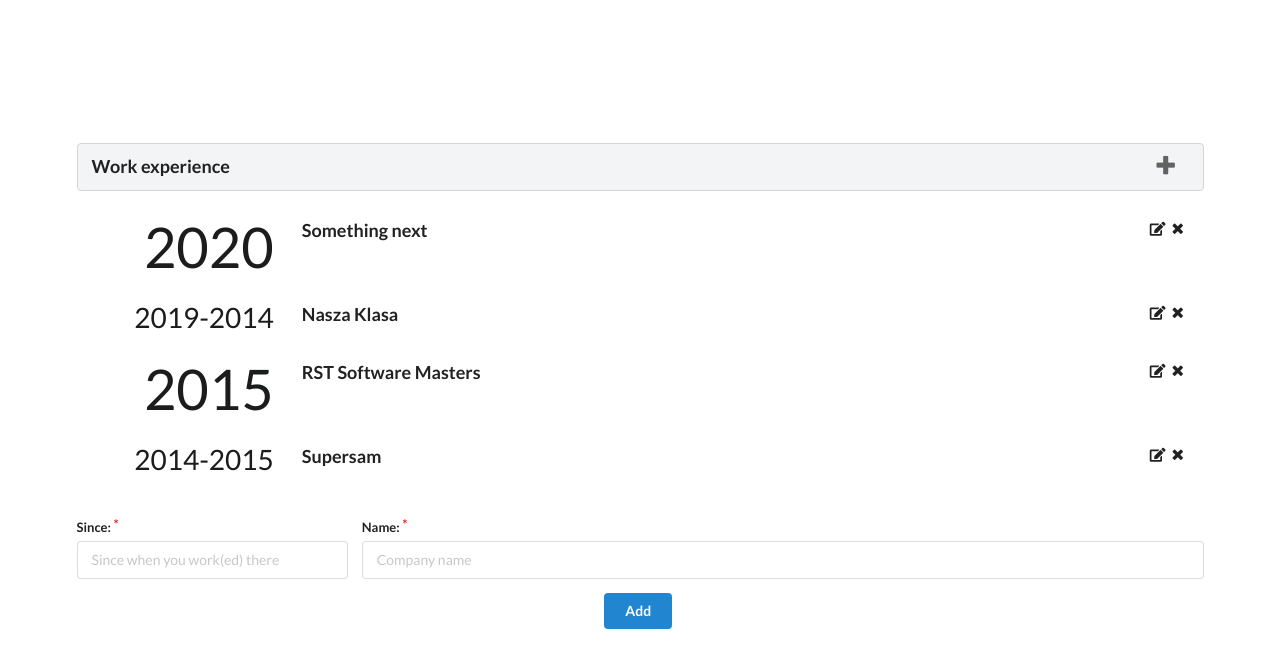
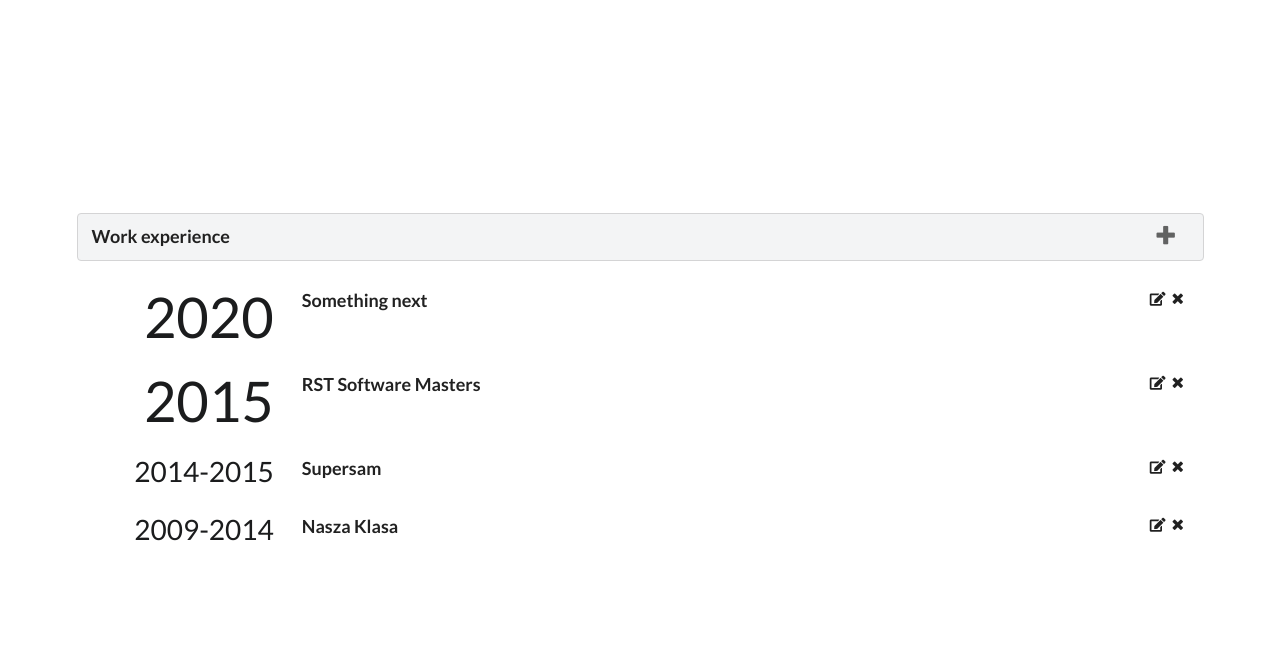
Before and after one commit to m4rcinkowski/cv-generator, a React (Create React App) app: page / in a window 1280 px wide. Shown: the top 668 px of the page. Built offline with nearby package versions, Linux system fonts and the light colour scheme.

Commit message:
work item creation form expandable on a click

```diff
--- a/src/components/App.tsx
+++ b/src/components/App.tsx
@@ -5,7 +5,7 @@
   return (
     <div className="ui middle aligned grid container" style={{ height: '100vh' }}>
       <WorkExperienceSection workItems={[
-        {id: 1, name: 'Nasza Klasa', dateFrom: new Date('2019'), dateTo: new Date('2014')},
+        {id: 1, name: 'Nasza Klasa', dateFrom: new Date('2009'), dateTo: new Date('2014')},
         {id: 2, name: 'Supersam', dateFrom: new Date('2014'), dateTo: new Date('2015')},
         {id: 3, name: 'RST Software Masters', dateFrom: new Date('2015')},
         {id: 4, name: 'Something next', dateFrom: new Date('2020')},
--- a/src/components/SectionHeader.tsx
+++ b/src/components/SectionHeader.tsx
@@ -1,8 +1,13 @@
 import React from 'react';
 
-export const Header = (props: { name: string }) => (
+type HeaderProps = {
+  name: string,
+  onAddClicked: () => void,
+};
+
+export const Header = (props: HeaderProps) => (
   <div className="ui header block clearing segment">
-    <div className="ui right floated sub header">
+    <div className="ui right floated sub header" onClick={props.onAddClicked} style={{ cursor: 'pointer' }}>
       <i className="add tiny icon"/>
     </div>
     <div className="ui left floated header">
--- a/src/components/work-experience/WorkExperienceSection.tsx
+++ b/src/components/work-experience/WorkExperienceSection.tsx
@@ -1,4 +1,4 @@
-import React from 'react';
+import React, { ReactNode } from 'react';
 import { Header } from '../SectionHeader';
 import WorkItemCreateForm, { CreatedWorkItem } from './WorkItemCreateForm';
 import SectionItem from './SectionItem';
@@ -22,6 +22,7 @@
 
 type WorkExperienceState = {
   workItems: WorkItem[],
+  showCreationForm: boolean,
 };
 
 class WorkExperienceSection extends React.Component<WorkExperienceProps, WorkExperienceState> {
@@ -32,10 +33,13 @@
 
   constructor(props: Readonly<WorkExperienceProps>) {
     super(props);
-    this.state = { workItems: WorkExperienceSection.sortItems(props.workItems) };
+    this.state = {
+      workItems: WorkExperienceSection.sortItems(props.workItems),
+      showCreationForm: false,
+    };
   }
 
-  public render(): React.ReactElement<any, string | React.JSXElementConstructor<any>> | string | number | {} | React.ReactNodeArray | React.ReactPortal | boolean | null | undefined {
+  public render(): React.ReactNode {
     return (
       <div className="column">
         {this.renderSection()}
@@ -59,8 +63,17 @@
     return workItems.sort((a, b) => b.dateFrom.getTime() - a.dateFrom.getTime());
   }
 
+  private onAddClicked = () => {
+    this.setState({ showCreationForm: !this.state.showCreationForm });
+  };
+
   private renderSection() {
-    let content;
+    let content: ReactNode;
+    let creationForm: ReactNode;
+
+    if (this.state.showCreationForm) {
+      creationForm = <WorkItemCreateForm onSubmit={this.onNewItem}/>;
+    }
 
     if (!this.state.workItems.length) {
       content = <div className="ui center aligned padded text container" style={{ height: '4em' }}>
@@ -73,9 +86,9 @@
     }
 
     return <>
-      <Header name="Work experience"/>
+      <Header name="Work experience" onAddClicked={this.onAddClicked}/>
       {content}
-      <WorkItemCreateForm onSubmit={this.onNewItem}/>
+      {creationForm}
     </>;
   }
 }
--- a/src/components/work-experience/WorkItemCreateForm.tsx
+++ b/src/components/work-experience/WorkItemCreateForm.tsx
@@ -7,31 +7,24 @@
 };
 
 class WorkItemCreateForm extends Component<CreateFormProps> {
-  private readonly formRef: React.RefObject<HTMLFormElement>;
-
-  constructor(props: Readonly<CreateFormProps>) {
-    super(props);
-
-    this.formRef = React.createRef();
-  }
-
   private onNewWorkItem: React.FormEventHandler = (event) => {
     event.preventDefault();
     const target = event.target as typeof event.target & {
       name: { value: string },
       dateFrom: { value: string },
+      reset: () => void,
     };
 
     this.props.onSubmit({
       name: target.name.value,
       dateFrom: target.dateFrom.value,
     });
-    this.formRef.current?.reset();
+    target.reset();
   };
 
   public render(): React.ReactNode {
     return (
-      <form ref={this.formRef} onSubmit={this.onNewWorkItem} className="ui form" style={{ marginTop: '2em' }}>
+      <form onSubmit={this.onNewWorkItem} className="ui form" style={{ marginTop: '2em' }}>
         <div className="two fields">
           <div className="field required four wide">
             <label htmlFor="create-work-item-from">Since:</label>
```
